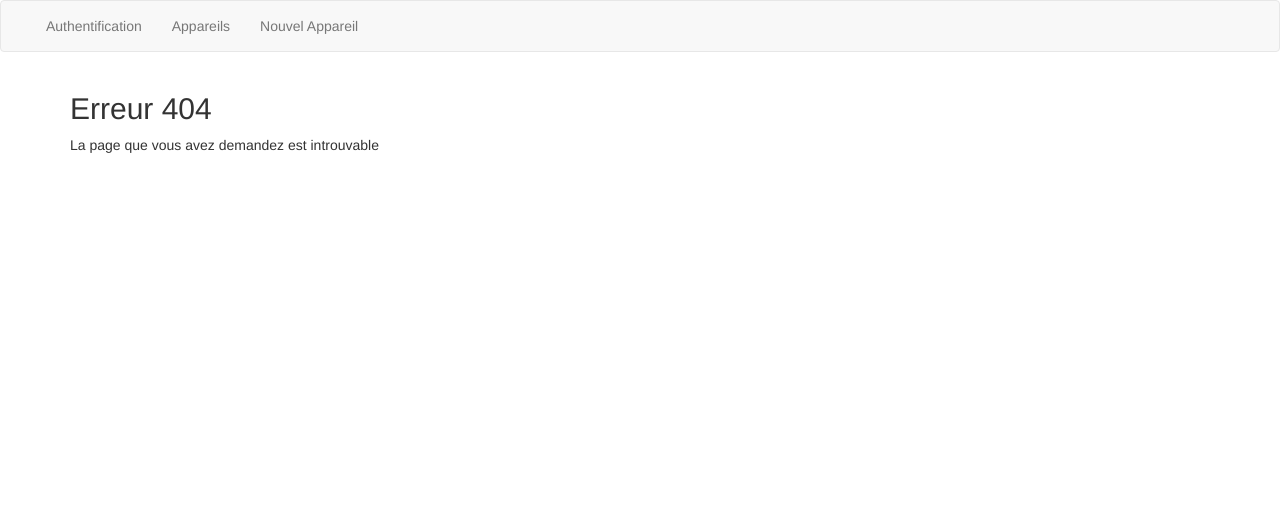
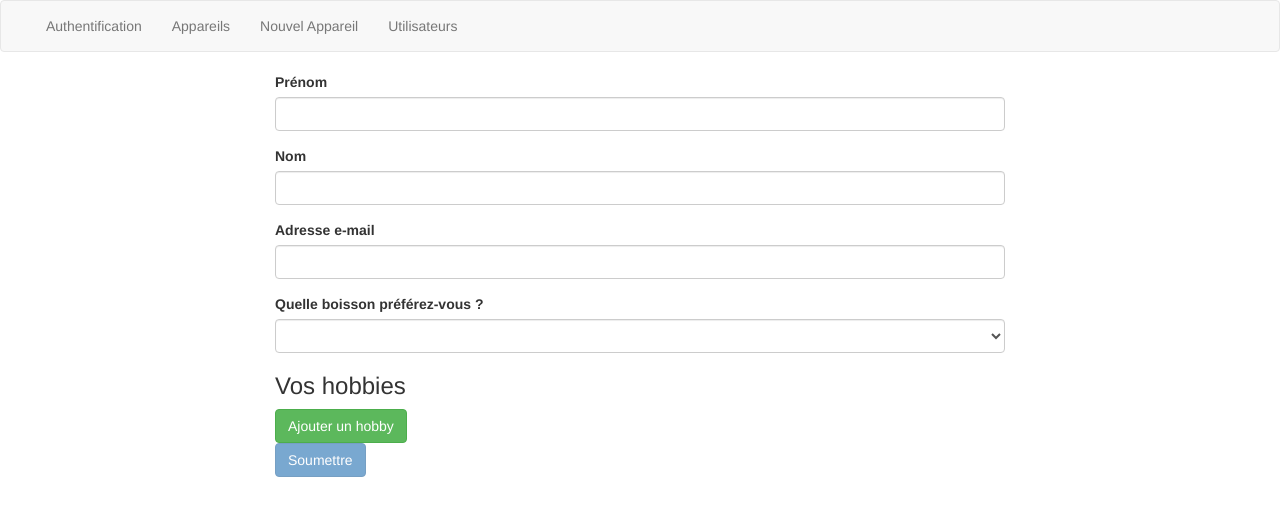
Before and after one commit to NelsonRodMar/MonProjetAngular, an Angular app: page /new-users in a window 1280 px wide. Before the commit this address led to /not-found. Shown: the top 516 px of the page. Built offline with nearby package versions, Linux system fonts and the light colour scheme.

Commit message:
feat : add some reactive forms
add some reactive forms following all the chapter 'Écoutez l'utilisateur avec les Forms - méthode réactive'

- Nelson Rodrigues Marreiros

```diff
--- a/src/app/app.component.html
+++ b/src/app/app.component.html
@@ -4,7 +4,8 @@
       <ul class="nav navbar-nav">
         <li routerLinkActive="active"><a routerLink="auth">Authentification</a></li>
         <li routerLinkActive="active"><a routerLink="appareils">Appareils</a></li>
-        <li routerLinkActive="edit"><a routerLink="edit" >Nouvel Appareil</a></li>
+        <li routerLinkActive="active"><a routerLink="edit" >Nouvel Appareil</a></li>
+        <li routerLinkActive="active"><a routerLink="users">Utilisateurs</a> </li>
       </ul>
     </div>
   </div>
--- /dev/null
+++ b/src/app/models/User.model.ts
@@ -0,0 +1,9 @@
+export class User {
+  constructor(
+    public firstName: string,
+    public lastName: string,
+    public email: string,
+    public drinkPreference: string,
+    public hobbies?: string[]
+  ) {}
+}
--- /dev/null
+++ b/src/app/new-user/new-user.component.html
@@ -0,0 +1,31 @@
+<div class="col-sm-8 col-sm-offset-2">
+  <form [formGroup]="userForm" (ngSubmit)="onSubmitForm()">
+    <div class="form-group">
+      <label for="firstName">Prénom</label>
+      <input type="text" id="firstName" name="firstName" class="form-control" formControlName="firstName">
+    </div>
+    <div class="form-group">
+      <label for="lastName">Nom</label>
+      <input type="text" id="lastName" class="form-control" formControlName="lastName">
+    </div>
+    <div class="form-group">
+      <label for="email">Adresse e-mail</label>
+      <input type="text" id="email" class="form-control" formControlName="email">
+    </div>
+    <div class="form-group">
+      <label for="drinkPreference">Quelle boisson préférez-vous ?</label>
+      <select id="drinkPreference" class="form-control" formControlName="drinkPreference">
+        <option value="jus d\'orange">Jus d'orange</option>
+        <option value="jus de mangue">Jus de mangue</option>
+      </select>
+    </div>
+    <div formArrayName="hobbies">
+      <h3>Vos hobbies</h3>
+      <div class="form-group" *ngFor="let hobbyControl of getHobbies().controls; let i = index">
+        <input type="text" class="form-control" [formControlName]="i">
+      </div>
+      <button type="button" class="btn btn-success" (click)="onAddHobby()">Ajouter un hobby</button>
+    </div>
+    <button type="submit" class="btn btn-primary" [disabled]="userForm.invalid">Soumettre</button>
+  </form>
+</div>
--- /dev/null
+++ b/src/app/new-user/new-user.component.ts
@@ -0,0 +1,56 @@
+import {Component, OnInit} from '@angular/core';
+import {FormArray, FormBuilder, FormGroup, Validators} from '@angular/forms';
+import {UserService} from '../services/user.service';
+import {Router} from '@angular/router';
+import {User} from '../models/User.model';
+
+@Component({
+  selector: 'app-new-user',
+  templateUrl: './new-user.component.html',
+  styleUrls: ['./new-user.component.scss']
+})
+export class NewUserComponent implements OnInit {
+
+  userForm: FormGroup;
+
+  constructor(private formBuilder: FormBuilder,
+              private userService: UserService,
+              private router: Router) {
+  }
+
+  ngOnInit() {
+    this.initForm();
+  }
+
+  initForm() {
+    this.userForm = this.formBuilder.group({
+      firstName: ['', Validators.required],
+      lastName: ['', Validators.required],
+      email: ['', [Validators.required, Validators.email]],
+      drinkPreference: ['', Validators.required],
+      hobbies: this.formBuilder.array([])
+    });
+  }
+
+  onSubmitForm() {
+    const formValue = this.userForm.value;
+    const newUser = new User(
+      formValue['firstName'],
+      formValue['lastName'],
+      formValue['email'],
+      formValue['drinkPreference'],
+      formValue['hobbies'] ? formValue['hobbies'] : [],
+    );
+    this.userService.addUser(newUser);
+    this.router.navigate(['/users']);
+  }
+
+  getHobbies(): FormArray {
+    return this.userForm.get('hobbies') as FormArray;
+  }
+
+  onAddHobby() {
+    const newHobbyControl = this.formBuilder.control(null, Validators.required);
+    this.getHobbies().push(newHobbyControl);
+  }
+}
--- /dev/null
+++ b/src/app/services/user.service.ts
@@ -0,0 +1,25 @@
+import {User} from '../models/User.model';
+import {Subject} from 'rxjs';
+import {Validators} from '@angular/forms';
+
+export class UserService {
+  private users: User[] = [
+    new User(
+      'Nelson',
+      'Rodrigues Marreiros',
+      'test@test.com',
+      'jus d\'orange',
+      ['coder', 'boire du café', 'manger', 'courir']
+    )
+  ];
+  userSubject = new Subject<User[]>();
+
+  emitUsers() {
+    this.userSubject.next(this.users.slice());
+  }
+
+  addUser(user: User) {
+    this.users.push(user);
+    this.emitUsers();
+  }
+}
--- /dev/null
+++ b/src/app/user-list/user-list.component.html
@@ -0,0 +1,12 @@
+<ul class="list-group">
+  <li class="list-group-item" *ngFor="let user of users">
+    <h3>{{user.firstName}} {{user.lastName}}</h3>
+    <p>{{user.email}}</p>
+    <p>Cette personne préfère le {{user.drinkPreference}}</p>
+    <p *ngIf="user.hobbies && user.hobbies.length > 0">
+      Cette personne à des hobbies :
+      <span *ngFor="let hobby of user.hobbies; let i = index">{{hobby}} <span *ngIf="i<(user.hobbies.length - 1)">- </span></span>
+    </p>
+  </li>
+  <a routerLink="/new-users">Nouvel Utilisateur</a>
+</ul>
--- /dev/null
+++ b/src/app/user-list/user-list.component.ts
@@ -0,0 +1,30 @@
+import {Component, OnDestroy, OnInit} from '@angular/core';
+import {User} from '../models/User.model';
+import {Subscription} from 'rxjs';
+import {UserService} from '../services/user.service';
+
+@Component({
+  selector: 'app-user-list',
+  templateUrl: './user-list.component.html',
+  styleUrls: ['./user-list.component.scss']
+})
+export class UserListComponent implements OnInit, OnDestroy {
+
+  users: User[];
+  userSubscription: Subscription;
+
+  constructor(private userService: UserService) { }
+
+  ngOnInit() {
+    this.userSubscription = this.userService.userSubject.subscribe(
+      (users: User[]) => {
+        this.users = users;
+      }
+    );
+    this.userService.emitUsers();
+  }
+
+  ngOnDestroy(): void {
+    this.userSubscription.unsubscribe();
+  }
+}
```
Also changed, not shown: src/app/app.module.ts (+11 -2 lines), src/app/new-user/new-user.component.scss (added), src/app/user-list/user-list.component.scss (added).
